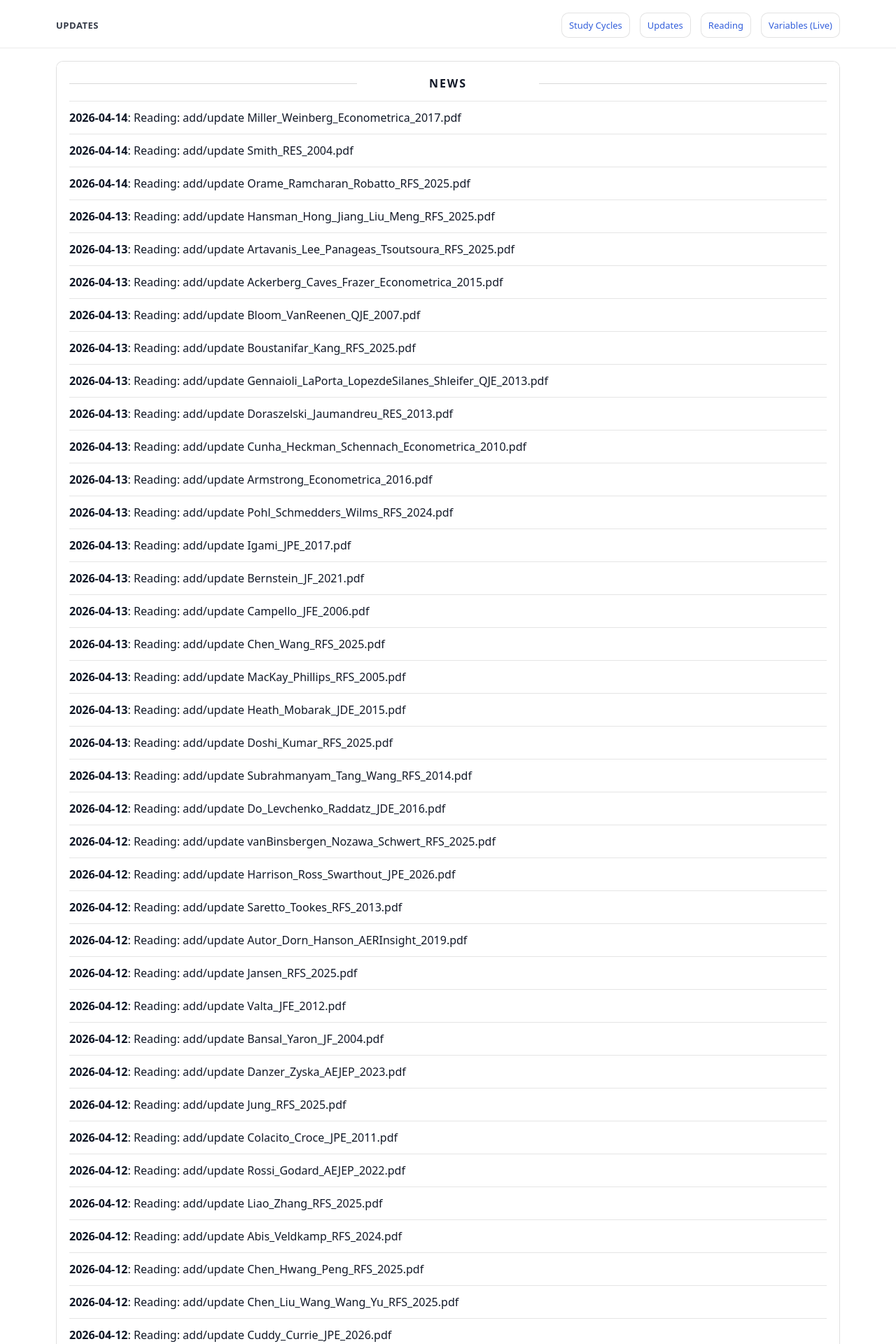
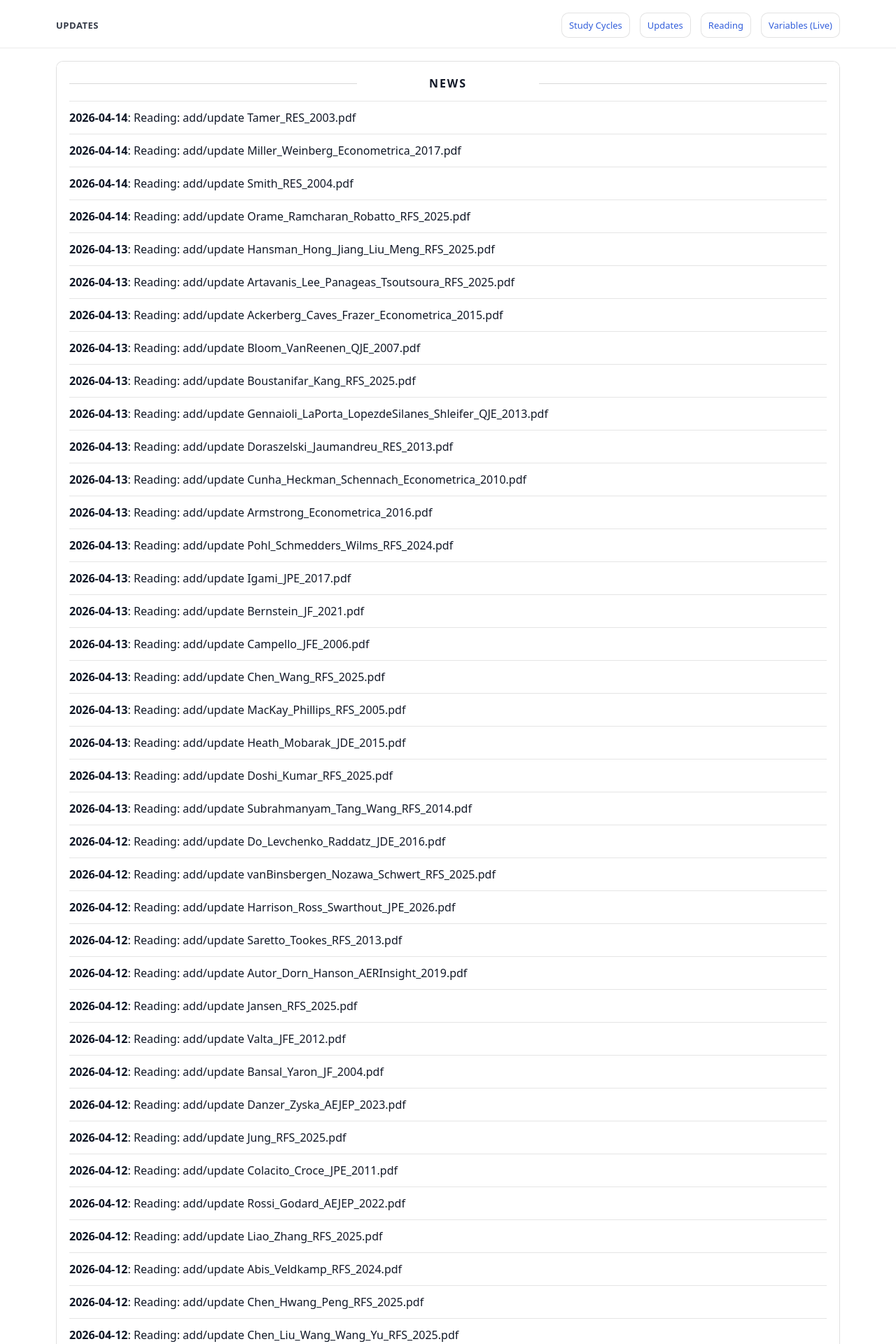
Before and after one commit to yaxinzn/study-archive, a Jekyll site: the page built from updates/index.md, in a window 1280 px wide. Shown: the top 1920 px of the page at 70% size. Built offline with Jekyll 4.4.1, drawn with Linux system fonts in a browser that asks for light colours; some of the changed text lies outside the part shown.

Commit message:
chore: update NEWS feed

```diff
--- a/_data/news.yml
+++ b/_data/news.yml
@@ -1,4 +1,7 @@
 # Auto-generated update history (sorted newest -> oldest). Do not edit manually.
+- ts: "1776118532"
+  date: "2026-04-14"
+  title: "Reading: add/update Tamer_RES_2003.pdf"
 - ts: "1776117436"
   date: "2026-04-14"
   title: "Reading: add/update Miller_Weinberg_Econometrica_2017.pdf"
```
